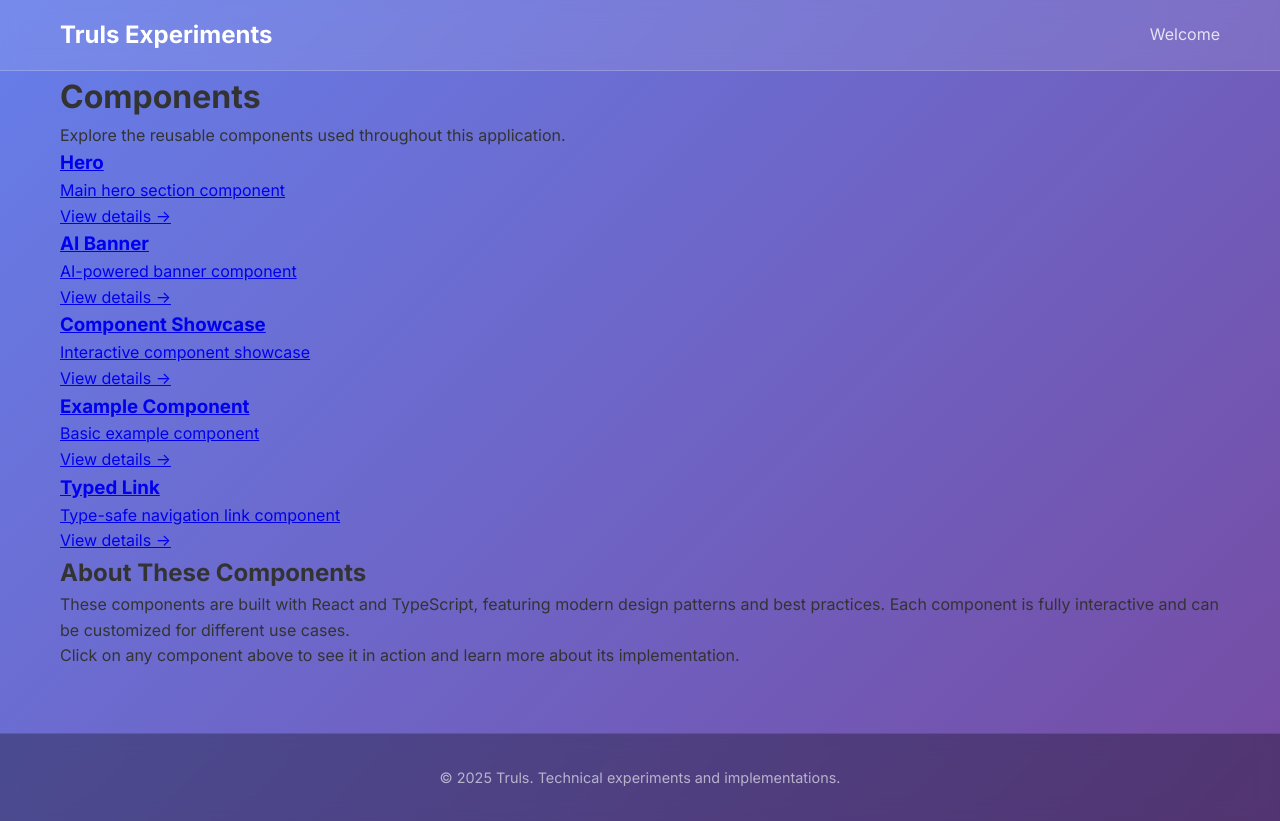
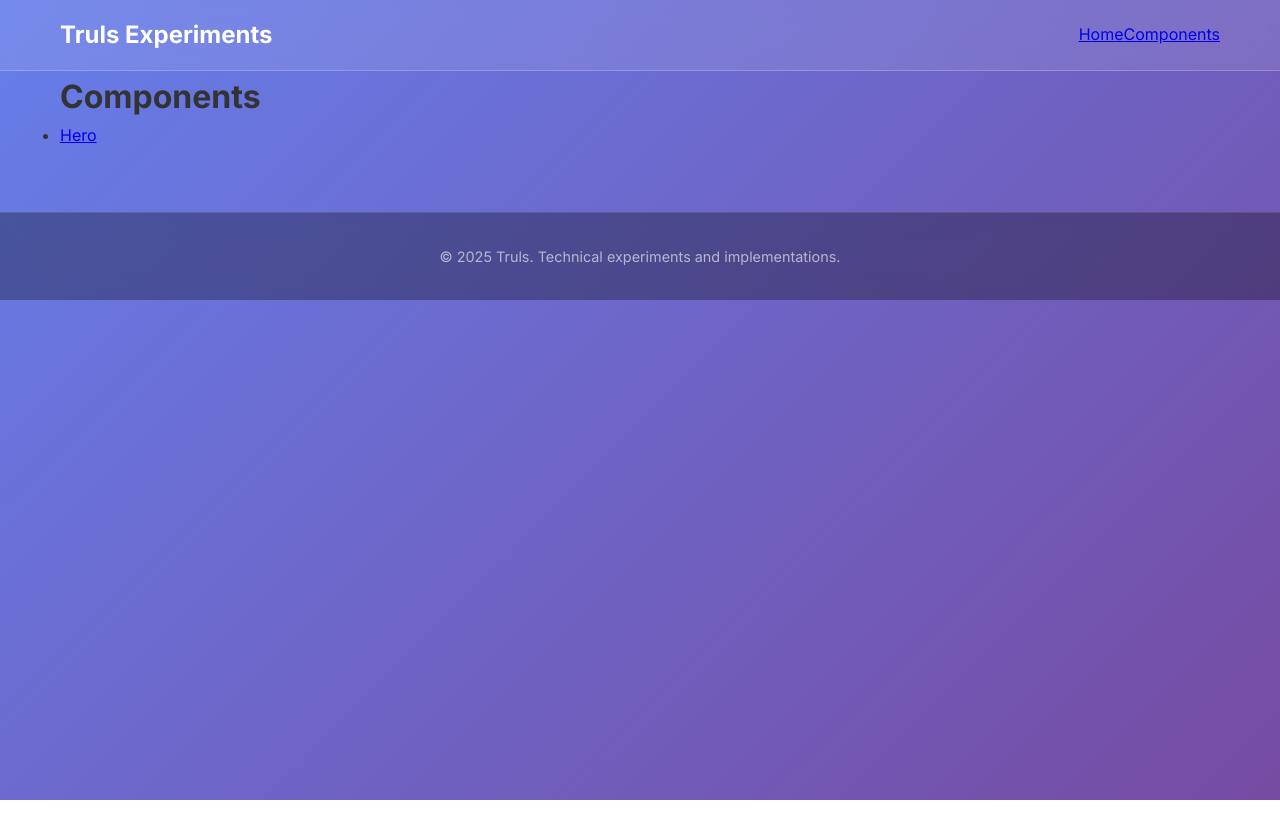
Before and after one commit to trulsbv/trulsbv.github.io, a React (Vite) app: page /components in a window 1280 px wide. After the commit the page ends 800 px from the top, so only its background shows below. Built offline with nearby package versions, Linux system fonts and the light colour scheme.

Commit message:
Simplified further

```diff
--- a/src/components/Footer.tsx
+++ b/src/components/Footer.tsx
@@ -15,8 +15,7 @@ const Copyright = styled.div`
   font-size: 0.9rem;
 `;
 
-const Footer = () => {
-  return (
+export const Footer = () => (
   <FooterContainer>
     <Copyright>
       © {new Date().getFullYear()} Truls. Technical experiments and
@@ -24,6 +23,3 @@ const Footer = () => {
     </Copyright>
   </FooterContainer>
 );
-};
-
-export default Footer;
--- a/src/components/Header.tsx
+++ b/src/components/Header.tsx
@@ -42,42 +42,16 @@ const NavLinks = styled.ul`
   gap: 2rem;
 `;
 
-const NavLink = styled.a`
-  color: rgba(255, 255, 255, 0.8);
-  cursor: pointer;
-  font-weight: 400;
-  transition: color 0.3s ease;
-  text-decoration: none;
-
-  &:hover {
-    color: white;
-  }
-`;
-
-const Header = () => {
-  const scrollToSection = (sectionId: string) => {
-    const element = document.getElementById(sectionId);
-    if (element) {
-      element.scrollIntoView({ behavior: "smooth" });
-      // Update URL hash
-      window.history.pushState(null, "", `#${sectionId}`);
-    }
-  };
-
-  return (
+export const Header = () => (
   <HeaderContainer>
     <Nav>
       <Logo to={ROUTES.HOME}>Truls Experiments</Logo>
       <NavLinks>
         <li>
-            <NavLink onClick={() => scrollToSection("welcome")}>
-              Welcome
-            </NavLink>
+          <Link to={ROUTES.HOME}>Home</Link>
+          <Link to={ROUTES.COMPONENTS}>Components</Link>
         </li>
       </NavLinks>
     </Nav>
   </HeaderContainer>
 );
-};
-
-export default Header;
--- a/src/pages/ComponentDetailPage.tsx
+++ /dev/null
@@ -1,84 +0,0 @@
-import React from "react";
-import { Link, useParams } from "react-router-dom";
-import { ROUTES } from "../routes/types";
-
-const ComponentDetailPage: React.FC = () => {
-  const { componentName } = useParams<{ componentName: string }>();
-
-  if (!componentName) {
-    return (
-      <div className="min-h-screen bg-gray-900 text-white flex items-center justify-center">
-        <div className="text-center">
-          <h1 className="text-4xl font-bold mb-4">Component Not Found</h1>
-          <p className="text-xl text-gray-300 mb-8">
-            The component "{componentName}" doesn't exist.
-          </p>
-          <Link
-            to={ROUTES.COMPONENTS}
-            className="bg-blue-500 hover:bg-blue-600 px-6 py-3 rounded-lg"
-          >
-            Back to Components
-          </Link>
-        </div>
-      </div>
-    );
-  }
-
-  return (
-    <div className="min-h-screen bg-gray-900 text-white">
-      <div className="container mx-auto px-4 py-8">
-        <div className="max-w-6xl mx-auto">
-          {/* Header */}
-          <header className="mb-8">
-            <Link
-              to={ROUTES.COMPONENTS}
-              className="inline-flex items-center text-blue-400 hover:text-blue-300 mb-4"
-            >
-              ← Back to Components
-            </Link>
-            <h1 className="text-4xl font-bold mb-4">{componentName}</h1>
-            <p className="text-xl text-gray-300">{componentName}</p>
-          </header>
-
-          <div className="grid lg:grid-cols-2 gap-8">
-            {/* Live Demo */}
-            <div className="space-y-6">
-              <h2 className="text-2xl font-semibold">Live Demo</h2>
-              <div className="p-6 bg-gray-800 rounded-lg border border-gray-700">
-                {componentName}
-              </div>
-            </div>
-
-            {/* Code */}
-            <div className="space-y-6">
-              <h2 className="text-2xl font-semibold">Code</h2>
-              <div className="p-6 bg-gray-800 rounded-lg border border-gray-700">
-                <pre className="text-sm text-gray-300 overflow-x-auto">
-                  <code>{componentName}</code>
-                </pre>
-              </div>
-            </div>
-          </div>
-
-          {/* Usage Instructions */}
-          <div className="mt-12 p-6 bg-gray-800 rounded-lg border border-gray-700">
-            <h2 className="text-2xl font-semibold mb-4">Usage</h2>
-            <div className="prose prose-invert max-w-none">
-              <p className="text-gray-300 mb-4">
-                To use this component in your project:
-              </p>
-              <ol className="list-decimal list-inside space-y-2 text-gray-300">
-                <li>Import the component from the components directory</li>
-                <li>Add it to your JSX with any required props</li>
-                <li>Customize the styling using Tailwind CSS classes</li>
-                <li>Test the component in different scenarios</li>
-              </ol>
-            </div>
-          </div>
-        </div>
-      </div>
-    </div>
-  );
-};
-
-export default ComponentDetailPage;
--- a/src/pages/ComponentsPage.tsx
+++ /dev/null
@@ -1,63 +0,0 @@
-import React from 'react';
-import { Link } from 'react-router-dom';
-import { ROUTES } from '../routes/types';
-
-// List of available components
-const availableComponents = [
-  { name: 'hero', displayName: 'Hero', description: 'Main hero section component' },
-  { name: 'ai-banner', displayName: 'AI Banner', description: 'AI-powered banner component' },
-  { name: 'component-showcase', displayName: 'Component Showcase', description: 'Interactive component showcase' },
-  { name: 'example-component', displayName: 'Example Component', description: 'Basic example component' },
-  { name: 'typed-link', displayName: 'Typed Link', description: 'Type-safe navigation link component' },
-];
-
-const ComponentsPage: React.FC = () => {
-  return (
-    <div className="min-h-screen bg-gray-900 text-white">
-      <div className="container mx-auto px-4 py-8">
-        <div className="max-w-4xl mx-auto">
-          <header className="mb-12">
-            <h1 className="text-4xl font-bold mb-4">Components</h1>
-            <p className="text-xl text-gray-300">
-              Explore the reusable components used throughout this application.
-            </p>
-          </header>
-
-          <div className="grid gap-6 md:grid-cols-2 lg:grid-cols-3">
-            {availableComponents.map((component) => (
-              <Link
-                key={component.name}
-                to={`${ROUTES.COMPONENTS}/${component.name}`}
-                className="block p-6 bg-gray-800 rounded-lg border border-gray-700 hover:border-blue-500 transition-colors duration-200 hover:bg-gray-750"
-              >
-                <h3 className="text-xl font-semibold mb-2 text-blue-400">
-                  {component.displayName}
-                </h3>
-                <p className="text-gray-300 text-sm">
-                  {component.description}
-                </p>
-                <div className="mt-4 text-blue-300 text-sm">
-                  View details →
-                </div>
-              </Link>
-            ))}
-          </div>
-
-          <div className="mt-12 p-6 bg-gray-800 rounded-lg border border-gray-700">
-            <h2 className="text-2xl font-semibold mb-4">About These Components</h2>
-            <p className="text-gray-300 mb-4">
-              These components are built with React and TypeScript, featuring modern design patterns
-              and best practices. Each component is fully interactive and can be customized for
-              different use cases.
-            </p>
-            <p className="text-gray-300">
-              Click on any component above to see it in action and learn more about its implementation.
-            </p>
-          </div>
-        </div>
-      </div>
-    </div>
-  );
-};
-
-export default ComponentsPage;
--- a/src/pages/HomePage.tsx
+++ /dev/null
@@ -1,11 +0,0 @@
-import Hero from "../components/Hero";
-
-const HomePage = () => {
-  return (
-    <>
-      <Hero />
-    </>
-  );
-};
-
-export default HomePage;
--- /dev/null
+++ b/src/pages/components/ComponentsPage.tsx
@@ -0,0 +1,16 @@
+import { Link, Outlet } from "react-router-dom";
+import { ROUTES } from "../../routes/types";
+
+export const ComponentsPage = () => (
+  <>
+    <h1>Components</h1>
+    <ul>
+      <li>
+        <Link to={ROUTES.COMPONENT_DETAIL.replace(":componentName", "hero")}>
+          Hero
+        </Link>
+      </li>
+    </ul>
+    <Outlet />
+  </>
+);
--- /dev/null
+++ b/src/pages/components/detail/ComponentDetailPage.tsx
@@ -0,0 +1,8 @@
+import { useLocation } from "react-router-dom";
+import { ComponentDetailPageView } from "./ComponentDetailPageView";
+
+export const ComponentDetailPage = () => {
+  const location = useLocation();
+
+  return <ComponentDetailPageView location={location} />;
+};
--- /dev/null
+++ b/src/pages/components/detail/ComponentDetailPageView.tsx
@@ -0,0 +1,9 @@
+import type { Location } from "react-router-dom";
+
+export type ComponentDetailPageViewProps = {
+  location: Location;
+};
+
+export const ComponentDetailPageView = (
+  props: ComponentDetailPageViewProps
+) => <>Example detail {JSON.stringify(props)}</>;
--- /dev/null
+++ b/src/pages/home/HomePage.tsx
@@ -0,0 +1,7 @@
+import Hero from "../../components/Hero";
+
+export const HomePage = () => (
+  <>
+    <Hero />
+  </>
+);
```
Also changed, not shown: src/components/BaseLayout.tsx (+3 -7 lines), src/routes/Router.tsx (+4 -4 lines), src/routes/config.tsx (deleted, +0 -37 lines). Lines whose indentation alone changed are shown as unchanged.
